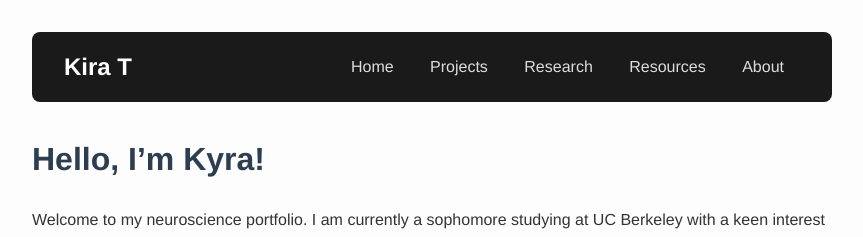
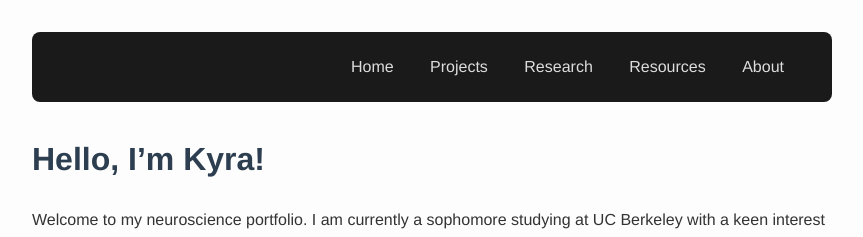
Before and after one commit to ktneuro/ktneuro, a Jekyll site: the page built from index.md, in a window 1280 px wide. Shown: the top 237 px of the page, without its empty margins (208-1071 px from the left). Built offline with Jekyll 4.4.1, drawn with Linux system fonts in a browser that asks for light colours.

Commit message:
Update default.html

```diff
--- a/_layouts/default.html
+++ b/_layouts/default.html
@@ -9,7 +9,7 @@
     <header>
       <nav class="navbar">
         <div class="nav-left">
-          <a href="/ktneuro/" class="nav-logo">Kira T</a>
+          <a href="/ktneuro/" class="nav-logo"></a>
         </div>
         <div class="nav-right">
           <a href="/ktneuro/">Home</a>
```
